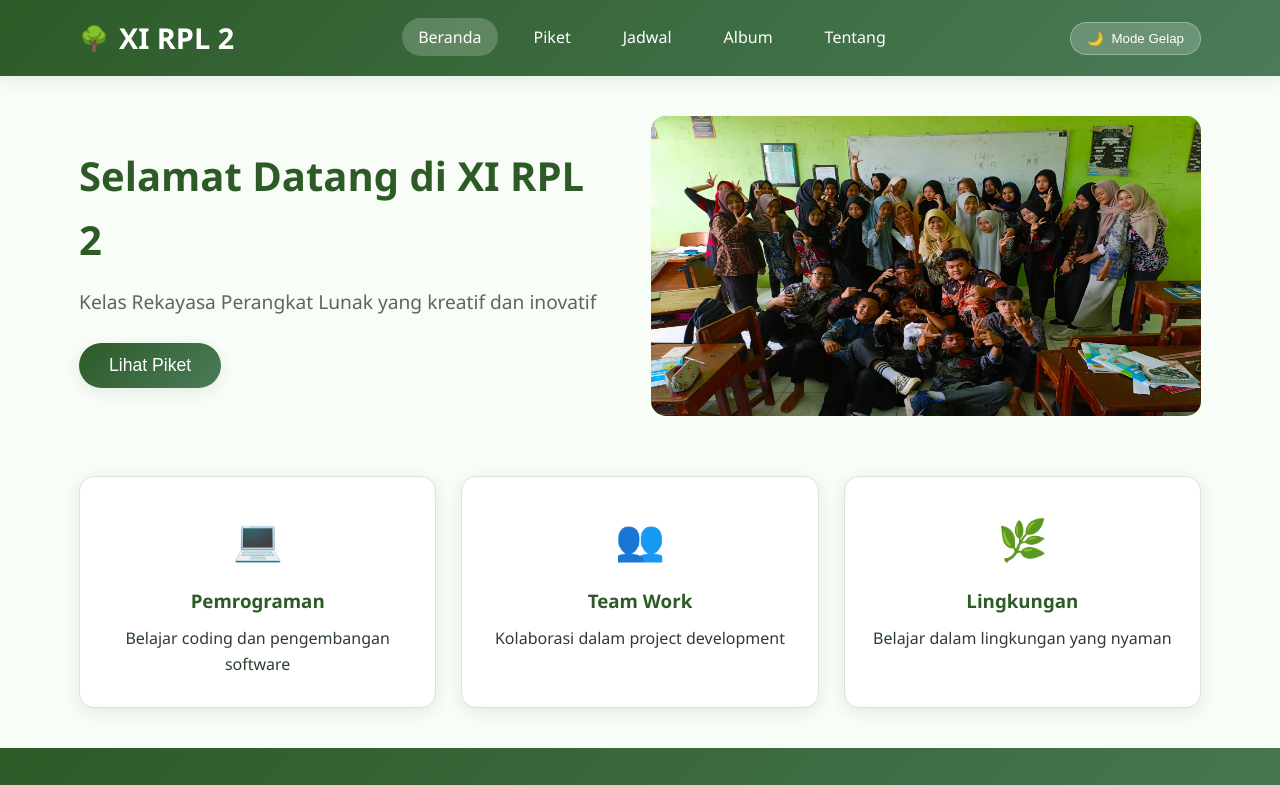
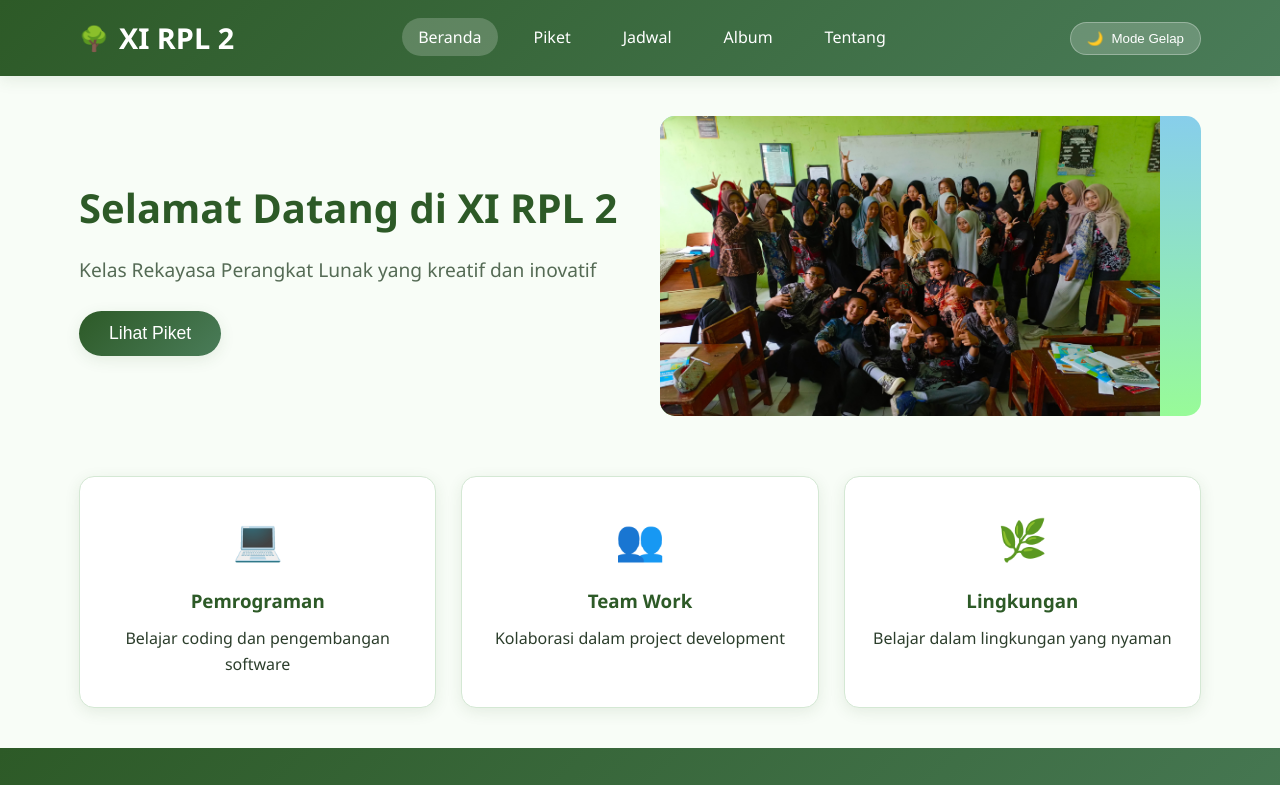
Before and after one commit to rekayasa2/rekayasa2, a plain HTML site: page index.html in a window 1280 px wide. Shown: the top 785 px of the page. Drawn offline with Linux system fonts and the light colour scheme.

Commit message:
Update index.html

```diff
--- a/index.html
+++ b/index.html
@@ -39,7 +39,7 @@
                     </div>
                     <div class="hero-image">
                         <div class="forest-scene">
-                            <img src="images\beranda.jpg" width="550px" height="350px" alt="">
+                            <img src="images\beranda.jpg" width="500px" height="350px" alt="">
                         </div>
                     </div>
                 </div>
```
